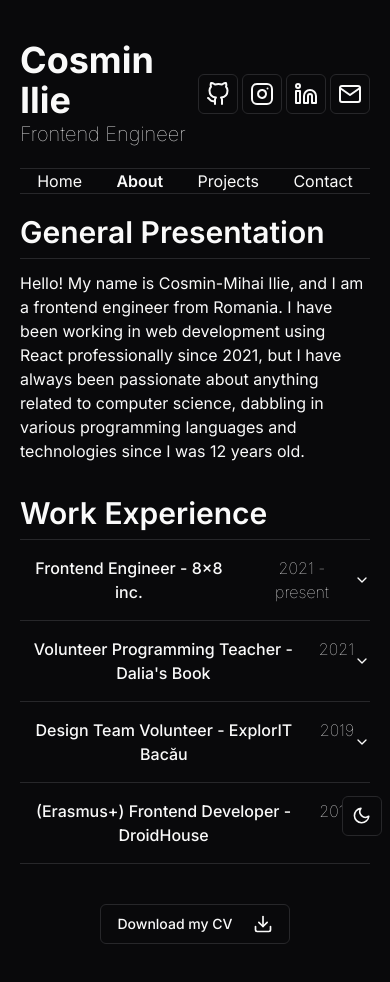
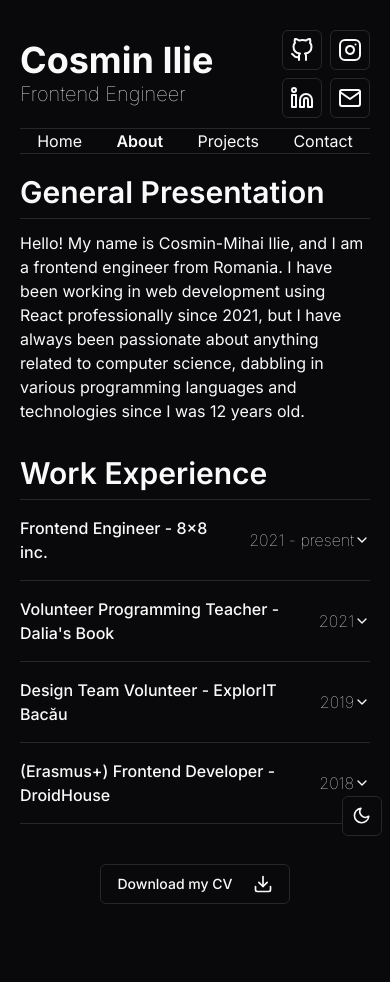
Before and after one commit to Cosmeeeen/personal-website-2024, a Next.js app: page /about in a window 390 px wide. After the commit the page ends 944 px from the top, so only its background shows below. Built offline with nearby package versions, Linux system fonts and the light colour scheme.

Commit message:
fix issues layout issues on phone screens

```diff
--- a/app/(routes)/about/page.tsx
+++ b/app/(routes)/about/page.tsx
@@ -21,9 +21,9 @@ export default function About() {
         <Accordion type="single" collapsible>
           <AccordionItem value="item-1">
             <AccordionTrigger>
-              <div className='flex gap-3'>
-                <p className='group-hover:underline'>Frontend Engineer - 8x8 inc.</p>
-                <p className='font-thin'>2021 - present</p>
+              <div className='flex gap-3 items-center w-full justify-between'>
+                <p className='group-hover:underline text-left'>Frontend Engineer - 8x8 inc.</p>
+                <p className='font-thin w-fit h-fit text-right shrink-0'>2021 - present</p>
               </div>
             </AccordionTrigger>
             <AccordionContent>
@@ -38,9 +38,9 @@ export default function About() {
           </AccordionItem>
           <AccordionItem value="item-2">
             <AccordionTrigger>
-              <div className='flex gap-3'>
-                <p className='group-hover:underline'>Volunteer Programming Teacher - Dalia&apos;s Book</p>
-                <p className='font-thin'>2021</p>
+              <div className='flex gap-3 items-center w-full justify-between'>
+                <p className='group-hover:underline text-left'>Volunteer Programming Teacher - Dalia&apos;s Book</p>
+                <p className='font-thin w-fit h-fit text-right shrink-0'>2021</p>
               </div>
             </AccordionTrigger>
             <AccordionContent>
@@ -58,9 +58,9 @@ export default function About() {
           </AccordionItem>
           <AccordionItem value="item-3">
             <AccordionTrigger>
-              <div className='flex gap-3'>
-                <p className='group-hover:underline'>Design Team Volunteer - ExplorIT Bacău</p>
-                <p className='font-thin'>2019</p>
+              <div className='flex gap-3 items-center w-full justify-between'>
+                <p className='group-hover:underline text-left'>Design Team Volunteer - ExplorIT Bacău</p>
+                <p className='font-thin w-fit h-fit text-right shrink-0'>2019</p>
               </div>
             </AccordionTrigger>
             <AccordionContent>
@@ -75,9 +75,9 @@ export default function About() {
           </AccordionItem>
           <AccordionItem value="item-4">
             <AccordionTrigger>
-              <div className='flex gap-3'>
-                <p className='group-hover:underline'>(Erasmus+) Frontend Developer - DroidHouse</p>
-                <p className='font-thin'>2018</p>
+              <div className='flex gap-3 items-center w-full justify-between'>
+                <p className='group-hover:underline text-left'>(Erasmus+) Frontend Developer - DroidHouse</p>
+                <p className='font-thin w-fit h-fit text-right shrink-0'>2018</p>
               </div>
             </AccordionTrigger>
             <AccordionContent>
--- a/app/(routes)/page.tsx
+++ b/app/(routes)/page.tsx
@@ -9,7 +9,7 @@ export default function Home() {
     <main className="flex justify-center">
       <div className="lg:w-1/2 lg:mx-0 w-full mx-5">
         <Header />
-        <div className="flex gap-5 items-center">
+        <div className="flex gap-5 items-center lg:flex-row flex-col">
           <Image
             src={profileImage}
             alt="A photo of me"
--- a/components/Header.tsx
+++ b/components/Header.tsx
@@ -30,12 +30,12 @@ const socialIcons = [
 export default function Header() {
   return (
     <div className='my-5'>
-      <div className="flex justify-between items-center">
+      <div className="flex justify-between items-center grow">
         <div className="my-5">
           <h1 className="lg:text-5xl text-4xl font-bold">Cosmin Ilie</h1>
           <h2 className="lg:text-2xl text-xl font-thin">Frontend Engineer</h2>
         </div>
-        <div className="flex gap-1">
+        <div className="grid md:grid-cols-4 md:grid-rows-1 grid-cols-2 grid-rows-2 gap-2">
           {
             socialIcons.map((icon, index) => (
               <SocialIcon key={index} icon={icon.icon} href={icon.href} label={icon.label} />
```
